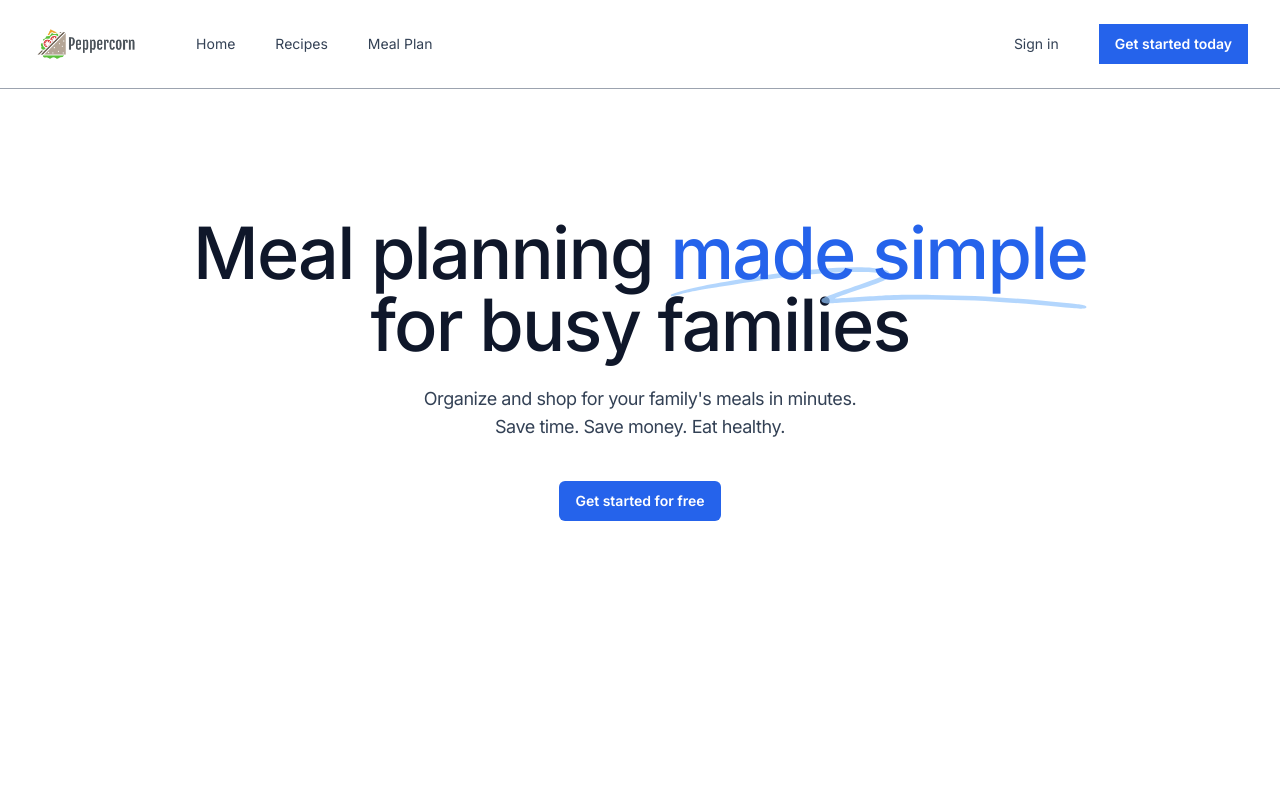
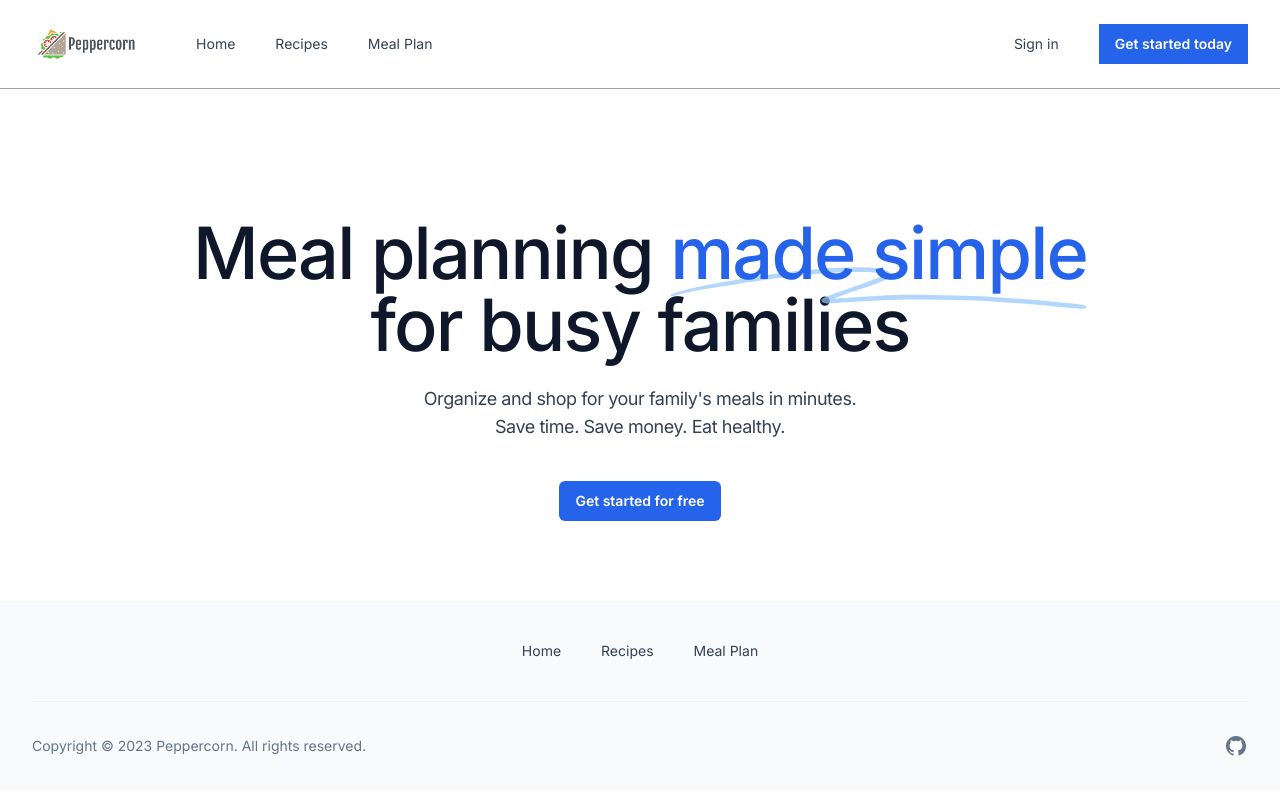
Before and after one commit to khaosophy/peppercorn, a Next.js app: page / in a window 1280 px wide. Shown: the top 794 px of the page. Built offline with nearby package versions, Linux system fonts and the light colour scheme.

Commit message:
add footer component and add to layout

```diff
--- a/src/app/layout.tsx
+++ b/src/app/layout.tsx
@@ -1,6 +1,7 @@
 import '../styles/globals.css'
 import { Inter } from 'next/font/google'
 import Header from '../components/header';
+import Footer from '../components/footer';
 
 const inter = Inter({ subsets: ['latin'] })
 
@@ -19,6 +20,7 @@ export default function RootLayout({
       <body className={inter.className}>
         <Header />
         {children}
+        <Footer />
       </body>
     </html>
   )
--- /dev/null
+++ b/src/components/Footer.jsx
@@ -0,0 +1,41 @@
+import Link from 'next/link';
+import routes from '@/routes.config';
+import Container from '@/components/Container';
+import NavLink from '@/components/NavLink';
+
+export default function Footer() {
+  return (
+    <footer className="bg-slate-50">
+      <Container>
+        <div className="py-10">
+          <nav className="text-sm" aria-label="quick links">
+            <div className="-my-1 flex justify-center gap-x-6">
+              <NavLink href={routes.home}>Home</NavLink>
+              <NavLink href={routes.recipes}>Recipes</NavLink>
+              <NavLink href={routes.mealplan}>Meal Plan</NavLink>
+            </div>
+          </nav>
+        </div>
+        <div className="flex flex-col items-center border-t border-slate-400/10 py-8 sm:flex-row-reverse sm:justify-between">
+          <div className="flex gap-x-6">
+            <Link
+              href="https://github.com/khaosophy/peppercorn"
+              className="group"
+              aria-label="Peppercorn on GitHub"
+            >
+              <svg
+                aria-hidden="true"
+                className="h-6 w-6 fill-slate-500 group-hover:fill-slate-700"
+              >
+                <path d="M12 2C6.477 2 2 6.484 2 12.017c0 4.425 2.865 8.18 6.839 9.504.5.092.682-.217.682-.483 0-.237-.008-.868-.013-1.703-2.782.605-3.369-1.343-3.369-1.343-.454-1.158-1.11-1.466-1.11-1.466-.908-.62.069-.608.069-.608 1.003.07 1.531 1.032 1.531 1.032.892 1.53 2.341 1.088 2.91.832.092-.647.35-1.088.636-1.338-2.22-.253-4.555-1.113-4.555-4.951 0-1.093.39-1.988 1.029-2.688-.103-.253-.446-1.272.098-2.65 0 0 .84-.27 2.75 1.026A9.564 9.564 0 0 1 12 6.844a9.59 9.59 0 0 1 2.504.337c1.909-1.296 2.747-1.027 2.747-1.027.546 1.379.202 2.398.1 2.651.64.7 1.028 1.595 1.028 2.688 0 3.848-2.339 4.695-4.566 4.943.359.309.678.92.678 1.855 0 1.338-.012 2.419-.012 2.747 0 .268.18.58.688.482A10.02 10.02 0 0 0 22 12.017C22 6.484 17.522 2 12 2Z" />
+              </svg>
+            </Link>
+          </div>
+          <p className="mt-6 text-sm text-slate-500 sm:mt-0">
+            Copyright &copy; {new Date().getFullYear()} Peppercorn. All rights reserved.
+          </p>
+        </div>
+      </Container>
+    </footer>
+  )
+}
--- a/src/components/Layout.jsx
+++ b/src/components/Layout.jsx
@@ -1,10 +1,12 @@
 import Header from './Header';
+import Footer from './Footer';
 
 export default function Layout({ children }) {
   return (
     <>
       <Header />
       {children}
+      <Footer />
     </>
   );
 }
```
